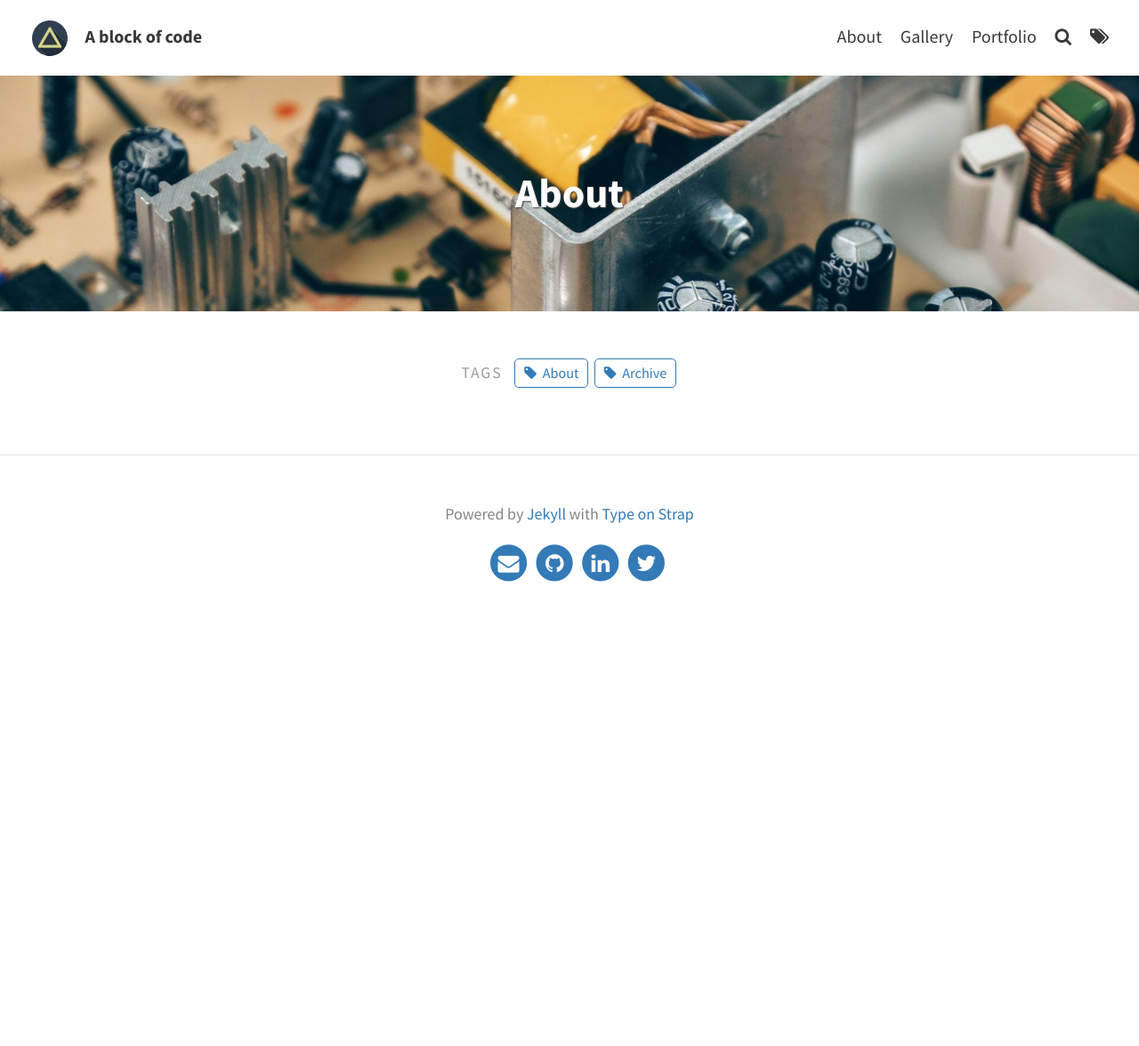
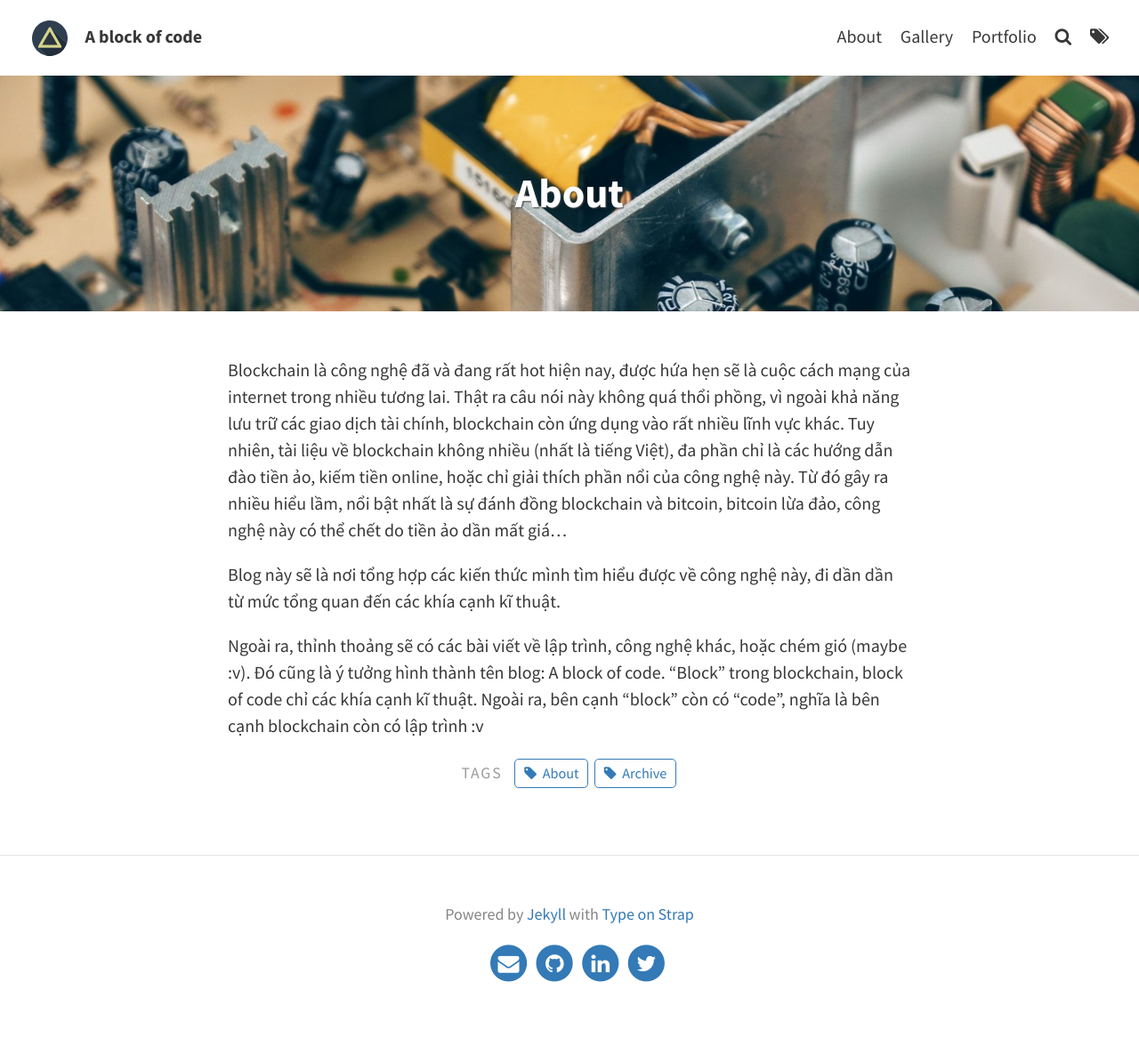
Before and after one commit to VietAnh1508/a-block-of-code, a Jekyll site: the page built from pages/about.md, in a window 1280 px wide. Shown: the whole page at 89% size. Built offline with Jekyll 4.4.1, drawn with Linux system fonts in a browser that asks for light colours; before the commit the page ends 900 px from its top, so only the background shows below that.

Commit message:
modified about.md

```diff
--- a/pages/about.md
+++ b/pages/about.md
@@ -5,3 +5,9 @@ permalink: /about/
 feature-img: "assets/img/pexels/circuit.jpeg"
 tags: [About, Archive]
 ---
+
+Blockchain là công nghệ đã và đang rất hot hiện nay, được hứa hẹn sẽ là cuộc cách mạng của internet trong nhiều tương lai. Thật ra câu nói này không quá thổi phồng, vì ngoài khả năng lưu trữ các giao dịch tài chính, blockchain còn ứng dụng vào rất nhiều lĩnh vực khác. Tuy nhiên, tài liệu về blockchain không nhiều (nhất là tiếng Việt), đa phần chỉ là các hướng dẫn đào tiền ảo, kiếm tiền online, hoặc chỉ giải thích phần nổi của công nghệ này. Từ đó gây ra nhiều hiểu lầm, nổi bật nhất là sự đánh đồng blockchain và bitcoin, bitcoin lừa đảo, công nghệ này có thể chết do tiền ảo dần mất giá...
+
+Blog này sẽ là nơi tổng hợp các kiến thức mình tìm hiểu được về công nghệ này, đi dần dần từ mức tổng quan đến các khía cạnh kĩ thuật.
+
+Ngoài ra, thỉnh thoảng sẽ có các bài viết về lập trình, công nghệ khác, hoặc chém gió (maybe :v). Đó cũng là ý tưởng hình thành tên blog: A block of code. "Block" trong blockchain, block of code chỉ các khía cạnh kĩ thuật. Ngoài ra, bên cạnh "block" còn có "code", nghĩa là bên cạnh blockchain còn có lập trình :v
```
